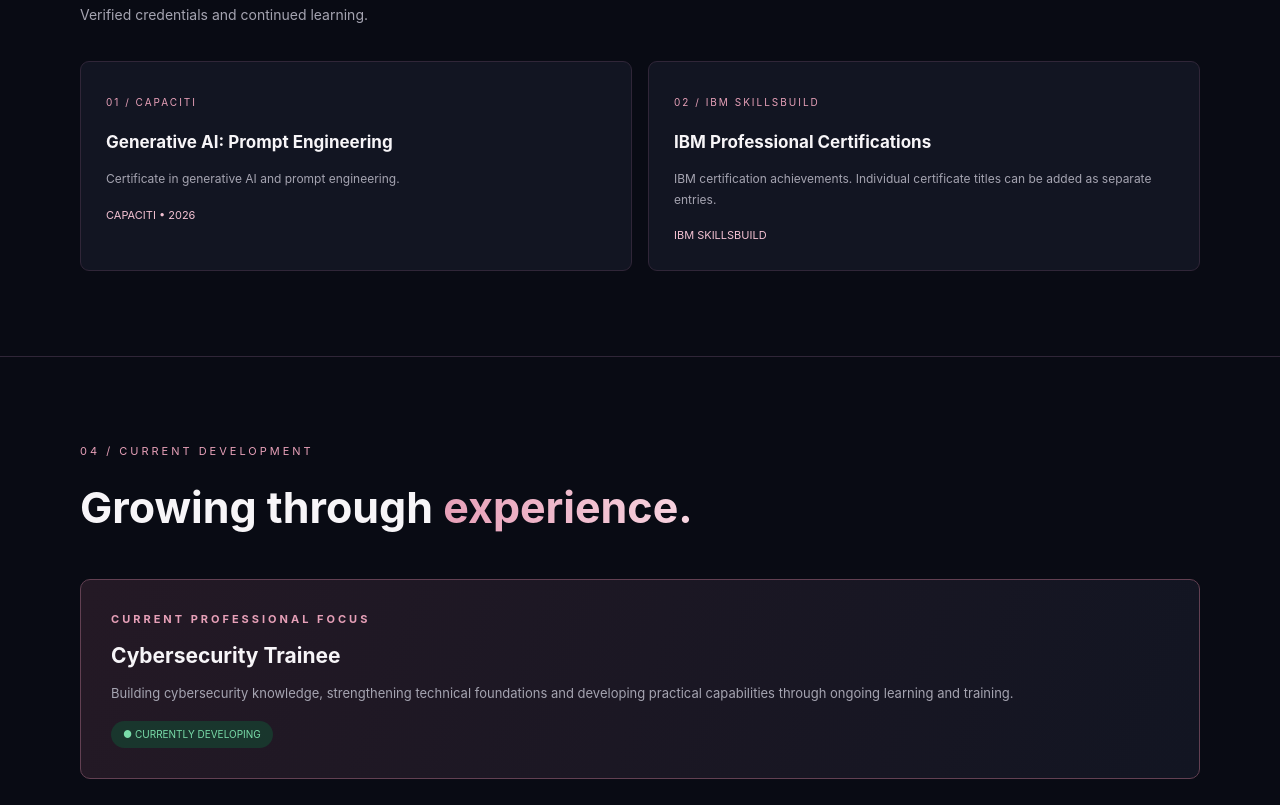
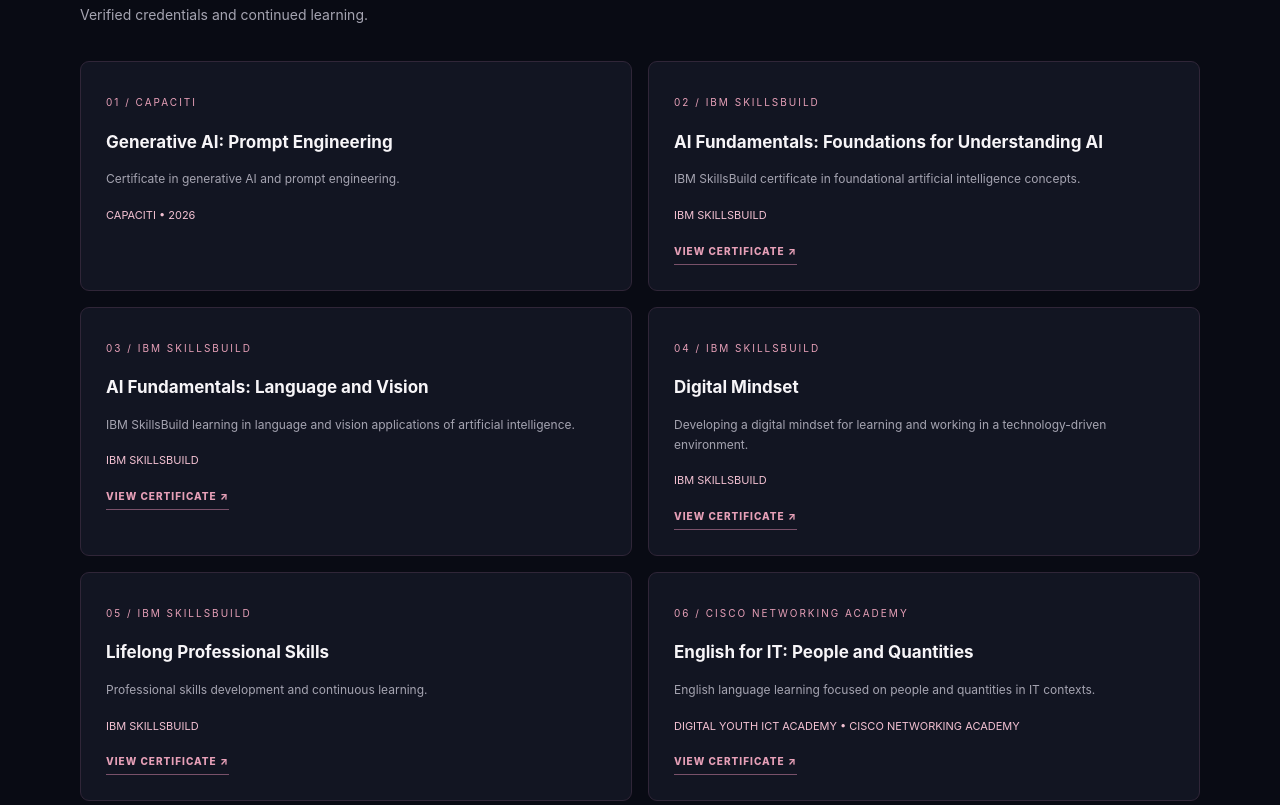
Before and after one commit to mdhlalosembali/mdhlalosembali.github.io, a plain HTML site: page index.html in a window 1280 px wide. Shown: the part 2279-3084 px from the top of the page. Drawn offline with Linux system fonts and the light colour scheme.

Commit message:
Add individual certificate cards and PDF links

```diff
--- a/index.html
+++ b/index.html
@@ -152,6 +152,8 @@ section{padding:85px 0;border-top:1px solid #302638}
 .cert h3{font-size:17px;margin:13px 0}
 .cert p{font-size:12px;color:var(--muted)}
 .cert span{display:block;color:var(--pink2);font-size:11px;margin-top:16px}
+.cert-link{display:inline-block;margin-top:18px;color:var(--pink);font-size:10px;font-weight:800;letter-spacing:1px;border-bottom:1px solid #79516A;padding-bottom:4px}
+.cert-link:hover{color:var(--pink2)}
 
 .training{
   padding:30px;border:1px solid #624052;
@@ -346,10 +348,40 @@ footer{padding:28px 0;border-top:1px solid var(--line)}
    </div>
    <div class="cert">
     <small>02 / IBM SKILLSBUILD</small>
-    <h3>IBM Professional Certifications</h3>
-    <p>IBM certification achievements. Individual certificate titles can be added as separate entries.</p>
+    <h3>AI Fundamentals: Foundations for Understanding AI</h3>
+    <p>IBM SkillsBuild certificate in foundational artificial intelligence concepts.</p>
     <span>IBM SKILLSBUILD</span>
+    <a class="cert-link" href="Mbali_%20Mdhlalose_IBM_AI%20Fundamentals_%20Foundations%20for%20Understanding%20AI..pdf" target="_blank" rel="noopener">VIEW CERTIFICATE ↗</a>
    </div>
+   <div class="cert">
+    <small>03 / IBM SKILLSBUILD</small>
+    <h3>AI Fundamentals: Language and Vision</h3>
+    <p>IBM SkillsBuild learning in language and vision applications of artificial intelligence.</p>
+    <span>IBM SKILLSBUILD</span>
+    <a class="cert-link" href="Mbali_Mdhlalose_IBM_AIFundamentals_LanguageAndVision.pdf" target="_blank" rel="noopener">VIEW CERTIFICATE ↗</a>
+   </div>
+   <div class="cert">
+    <small>04 / IBM SKILLSBUILD</small>
+    <h3>Digital Mindset</h3>
+    <p>Developing a digital mindset for learning and working in a technology-driven environment.</p>
+    <span>IBM SKILLSBUILD</span>
+    <a class="cert-link" href="Mbali_Mdhlalose_IBM_DigitalMindset.pdf" target="_blank" rel="noopener">VIEW CERTIFICATE ↗</a>
+   </div>
+   <div class="cert">
+    <small>05 / IBM SKILLSBUILD</small>
+    <h3>Lifelong Professional Skills</h3>
+    <p>Professional skills development and continuous learning.</p>
+    <span>IBM SKILLSBUILD</span>
+    <a class="cert-link" href="Mbali_Mdhlalose_IBM_LifelongProfessionalSkills.pdf" target="_blank" rel="noopener">VIEW CERTIFICATE ↗</a>
+   </div>
+   <div class="cert">
+    <small>06 / CISCO NETWORKING ACADEMY</small>
+    <h3>English for IT: People and Quantities</h3>
+    <p>English language learning focused on people and quantities in IT contexts.</p>
+    <span>DIGITAL YOUTH ICT ACADEMY • CISCO NETWORKING ACADEMY</span>
+    <a class="cert-link" href="English_for_IT-_People_and_Quantities_certificate_mdhlalosembali-gmail-com_58dabf35-7536-43e5-9362-884443cad4bf.pdf" target="_blank" rel="noopener">VIEW CERTIFICATE ↗</a>
+   </div>
+  </div>
   </div>
  </div>
 </section>
```
